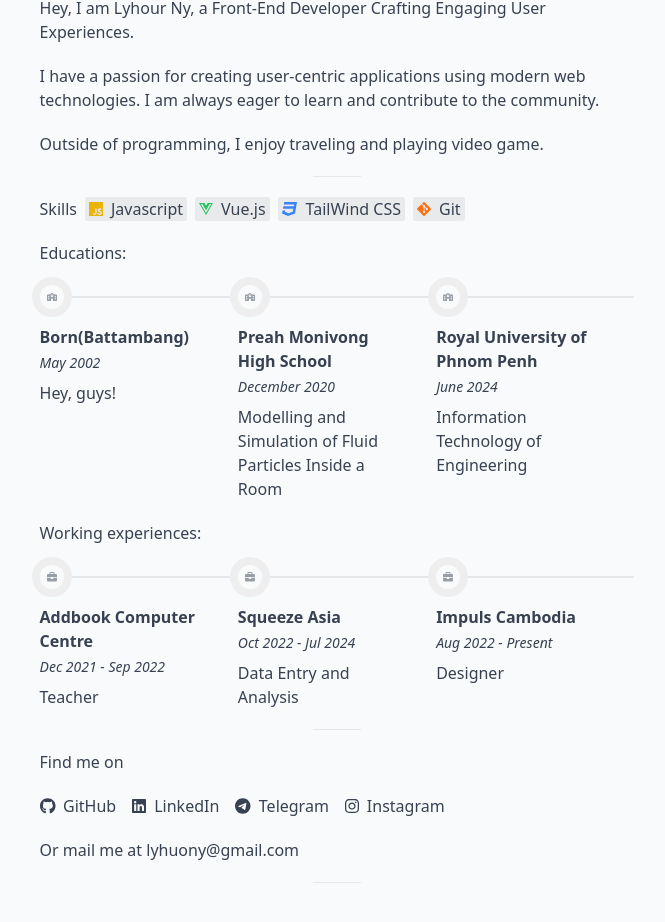
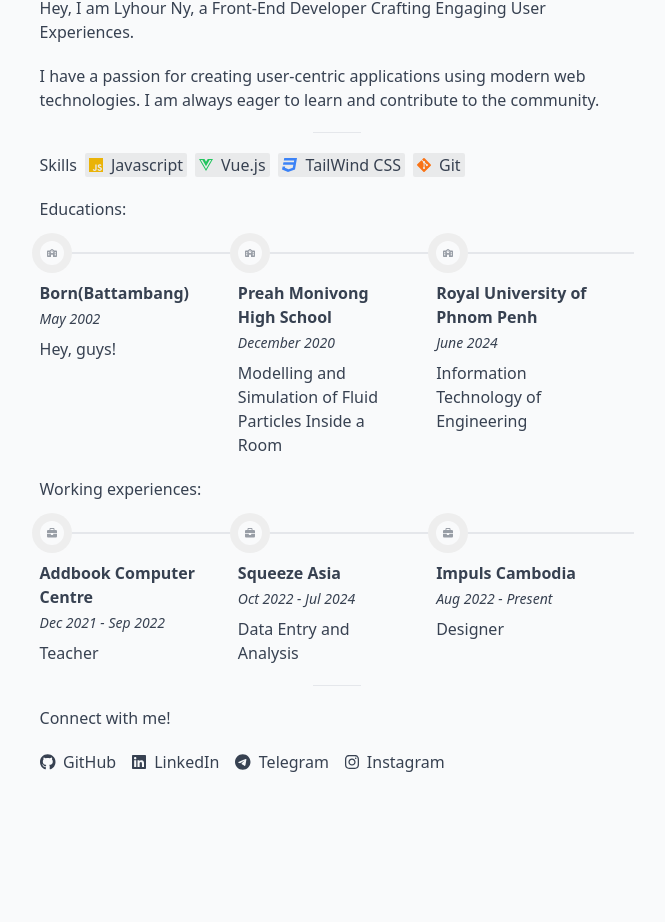
Before and after one commit to NyLyhuo/lyhour-portfolio, a Vue app: page / in a window 1280 px wide. Shown: the part 252-1174 px from the top of the page, without its empty margins (303-968 px from the left). After the commit the page ends 1106 px from the top, so only its background shows below. Built offline with nearby package versions, Linux system fonts and the light colour scheme.

Commit message:
update info

```diff
--- a/src/views/Home.vue
+++ b/src/views/Home.vue
@@ -61,9 +61,6 @@ const exps = ref([
         <p>
           I have a passion for creating user-centric applications using modern
           web technologies. I am always eager to learn and contribute to the community.
-        </p>
-        <p>
-          Outside of programming, I enjoy traveling and playing video game.
         </p>
         <hr class="text-primary w-12 my-8 mx-auto" />
         <div class="flex flex-row flex-wrap gap-2 mt-2 slide-enter-content">
@@ -139,7 +136,7 @@ const exps = ref([
           </div>
         </div>
         <hr class="text-primary w-12 my-8 mx-auto" />
-        <p>Find me on</p>
+        <p>Connect with me!</p>
         <p class="flex flex-wrap gap-4 mt-2 dark:text-secondary">
           <a
             href="https://github.com/NyLyhuo"
@@ -183,8 +180,6 @@ const exps = ref([
             Instagram
           </a>
         </p>
-        <p>Or mail me at <span>lyhuony@gmail.com</span></p>
-        <hr class="text-primary w-12 my-8 mx-auto" />
       </div>
     </article>
   </div>
--- a/src/views/Project.vue
+++ b/src/views/Project.vue
@@ -17,7 +17,7 @@ const projects = ref([
   {
     name: "Menu ordering",
     icon: ["fab", "js"],
-    description: "Todo website using Kotlin",
+    description: "Provide a list of food that user can order and pay on online.",
     link: "https://github.com/NyLyhuo/Ordering",
   },
   {
```
